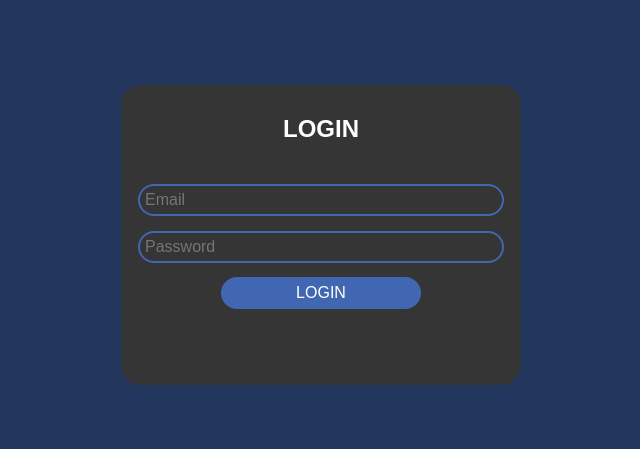
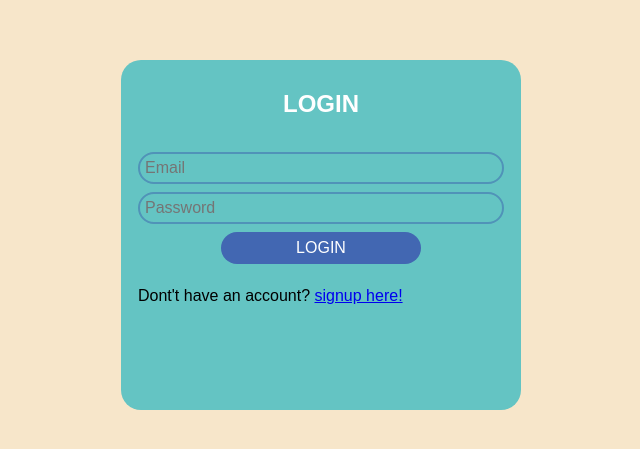
Before and after one commit to JohnEdrickGador/Peacebook, a React (Create React App) app in the folder frontend/: page /login in a window 1280 px wide. Shown: the part 165-614 px from the top of the page, without its empty margins (319-959 px from the left). Built offline with nearby package versions, Linux system fonts and the light colour scheme.

Commit message:
changed styling of login page by applying new color scheme

```diff
--- a/frontend/src/pages/Login.js
+++ b/frontend/src/pages/Login.js
@@ -52,6 +52,7 @@ export default function Login() {
                 <input type="text" placeholder="Email" id='l-email'></input>
                 <input type="password" placeholder='Password' id='l-password'></input>
                 <button id='login' onClick={login}>LOGIN</button>
+                <p>Dont't have an account? <a href="/signup">signup here!</a></p>
             </form>
         </div>
     )
--- a/frontend/src/styles/login.css
+++ b/frontend/src/styles/login.css
@@ -1,10 +1,16 @@
+/* colors #F8D49E #F7E6CA #64C4C3 #5093B8 */
+body{
+    background-color: #F7E6CA;
+}
+
+
 .container {
     border-radius: 20px;
-    background-color: #363535;
+    background-color: #64C4C3;
     display: flex;
     flex-direction: column;
     align-items: center;
-    height: 300px;
+    height: 350px;
     width: 400px;
     padding: 10px;
     font-family: 'Montserrat', sans-serif;
@@ -24,7 +30,7 @@ h2 {
 form{
     display: flex;
     flex-direction: column;
-    justify-content: space-evenly;
+    justify-content: space-between;
     width: 100%;
     height: 60%;
     padding: 7px;
@@ -33,7 +39,7 @@ form{
 
 #l-email, #l-password {
     background-color:rgba(0, 0, 0, 0);
-    border: 2px solid #4267B2;
+    border: 2px solid #5093B8;
     border-radius: 30px;
     color: white;
     transition: 0.2s all ease-in-out;
--- a/frontend/src/styles/profile.css
+++ b/frontend/src/styles/profile.css
@@ -2,9 +2,6 @@
     box-sizing: border-box;
 }
 
-body{
-    background-color: #23375e;
-}
 .profile-container{
     font-family: 'Montserrat', sans-serif;
     width: 25%;
```
Also changed, not shown: frontend/src/pages/Signup.js (+0 -29 lines).
